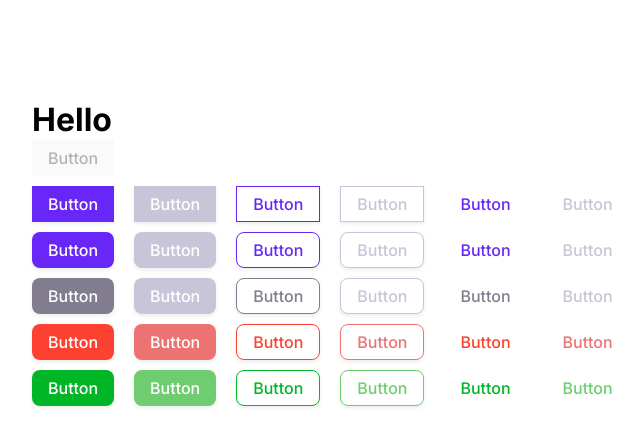
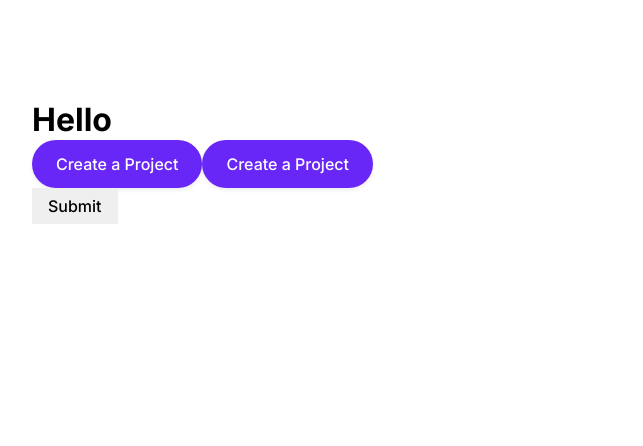
Before and after one commit to durdonadev/projectify-app-ui, a React (Create React App) app: page / in a window 1280 px wide. Shown: the top 446 px of the page, without its empty margins (68-711 px from the left). Built offline with nearby package versions, Linux system fonts and the light colour scheme.

Commit message:
Add onClick props to Button

```diff
--- a/src/App.tsx
+++ b/src/App.tsx
@@ -1,136 +1,34 @@
+import { useState } from "react";
 import { Button, Typography } from "./design-system";
 
 const App = () => {
+    const [show, setShow] = useState(false);
     return (
         <div style={{ padding: "100px" }}>
             <Typography variant="h5">Hello</Typography>
-            <div className="buttons">
-                <Button disabled>Button</Button>
-            </div>
-            <div className="buttons">
-                <Button color="primary">Button</Button>
-                <Button color="primary" disabled>
-                    Button
-                </Button>
-                <Button color="primary" variant="outlined">
-                    Button
-                </Button>
-                <Button color="primary" variant="outlined" disabled>
-                    Button
-                </Button>
-                <Button color="primary" variant="text">
-                    Button
-                </Button>
-                <Button color="primary" variant="text" disabled>
-                    Button
-                </Button>
-            </div>
-            <div className="buttons">
-                <Button color="primary" shape="rounded">
-                    Button
-                </Button>
-                <Button color="primary" disabled shape="rounded">
-                    Button
-                </Button>
-                <Button color="primary" variant="outlined" shape="rounded">
-                    Button
-                </Button>
-                <Button
-                    color="primary"
-                    variant="outlined"
-                    disabled
-                    shape="rounded"
-                >
-                    Button
-                </Button>
-                <Button color="primary" variant="text" shape="rounded">
-                    Button
-                </Button>
-                <Button color="primary" variant="text" disabled shape="rounded">
-                    Button
-                </Button>
-            </div>
-            <div className="buttons">
-                <Button color="secondary" shape="rounded">
-                    Button
-                </Button>
-                <Button color="secondary" disabled shape="rounded">
-                    Button
-                </Button>
-                <Button color="secondary" variant="outlined" shape="rounded">
-                    Button
-                </Button>
-                <Button
-                    color="secondary"
-                    variant="outlined"
-                    disabled
-                    shape="rounded"
-                >
-                    Button
-                </Button>
-                <Button color="secondary" variant="text" shape="rounded">
-                    Button
-                </Button>
-                <Button
-                    color="secondary"
-                    variant="text"
-                    disabled
-                    shape="rounded"
-                >
-                    Button
-                </Button>
-            </div>
-            <div className="buttons">
-                <Button color="danger" shape="rounded">
-                    Button
-                </Button>
-                <Button color="danger" disabled shape="rounded">
-                    Button
-                </Button>
-                <Button color="danger" variant="outlined" shape="rounded">
-                    Button
-                </Button>
-                <Button
-                    color="danger"
-                    variant="outlined"
-                    disabled
-                    shape="rounded"
-                >
-                    Button
-                </Button>
-                <Button color="danger" variant="text" shape="rounded">
-                    Button
-                </Button>
-                <Button color="danger" variant="text" disabled shape="rounded">
-                    Button
-                </Button>
-            </div>
+            <Button
+                color="primary"
+                size="lg"
+                shape="circle"
+                onClick={() => alert("Hello")}
+            >
+                Create a Project
+            </Button>
 
-            <div className="buttons">
-                <Button color="success" shape="rounded">
-                    Button
-                </Button>
-                <Button color="success" disabled shape="rounded">
-                    Button
-                </Button>
-                <Button color="success" variant="outlined" shape="rounded">
-                    Button
-                </Button>
-                <Button
-                    color="success"
-                    variant="outlined"
-                    disabled
-                    shape="rounded"
-                >
-                    Button
-                </Button>
-                <Button color="success" variant="text" shape="rounded">
-                    Button
-                </Button>
-                <Button color="success" variant="text" disabled shape="rounded">
-                    Button
-                </Button>
-            </div>
+            <Button
+                color="primary"
+                size="lg"
+                shape="circle"
+                onClick={() => setShow(true)}
+            >
+                Create a Project
+            </Button>
+
+            <form onSubmit={() => alert("Submitted")}>
+                <Button>Submit</Button>
+            </form>
+
+            {show && <p>Helllo</p>}
         </div>
     );
 };
--- a/src/design-system/Button/Button.tsx
+++ b/src/design-system/Button/Button.tsx
@@ -14,6 +14,7 @@ type ButtonProps = {
     disabled?: boolean;
     className?: string;
     children: React.ReactNode;
+    onClick?: () => void;
 };
 
 const sizeClassNames = {
@@ -41,8 +42,16 @@ const variantClassNames = {
 };
 
 const Button: FC<ButtonProps> = (props) => {
-    const { size, shape, color, variant, disabled, className, children } =
-        props;
+    const {
+        size,
+        shape,
+        color,
+        variant,
+        disabled,
+        className,
+        children,
+        onClick
+    } = props;
 
     const sizeClassName = size !== undefined ? sizeClassNames[size] : "";
 
@@ -61,7 +70,7 @@ const Button: FC<ButtonProps> = (props) => {
         <button
             className={finalClassNames}
             disabled={disabled}
-            onClick={() => alert("Hello")}
+            onClick={onClick}
         >
             {children}
         </button>
```
